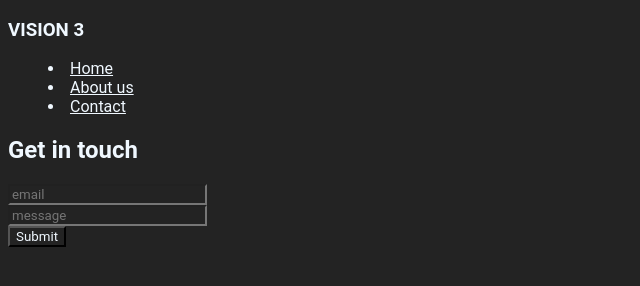
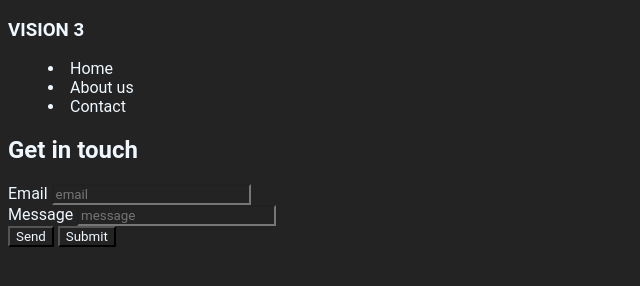
Before and after one commit to Spacegirl077/SRC, a plain HTML site: page contact.html in a window 1280 px wide. Shown: the whole page, without its empty margins (0-640 px from the left). Drawn offline with Linux system fonts and the light colour scheme.

Commit message:
add pics to index.html and form to contact.html

```diff
--- a/contact.html
+++ b/contact.html
@@ -20,17 +20,22 @@
 
          <!--Body-->
         <h2>Get in touch</h2>
+
+        <!--form submission-->
         <form>
             <div>
-                <input type="email" placeholder="email" name="email">
+                <label for="email">Email</label>
+                <input id="email" type="email" placeholder="email" name="email">
             </div>
 
             <div>
-               <input type="text-feild" placeholder="message" name="message">
+               <label>Message</label>
+                <input type="text-feild" placeholder="message" name="message">
             </div>
 
             <div>
-                <input type="submit" placeholder="send" >
+               <button>Send</button>
+               <input type="submit" >
             </div>
 
         </form>
--- a/css/style.css
+++ b/css/style.css
@@ -2,4 +2,5 @@
     background-color: #232323;
     color: aliceblue;
     font-family: "roboto";
+    text-decoration: none;
 }
```
Also changed, not shown: index.html (+4 -2 lines), img/vision3-hero.jpg (added), 1 other file.
